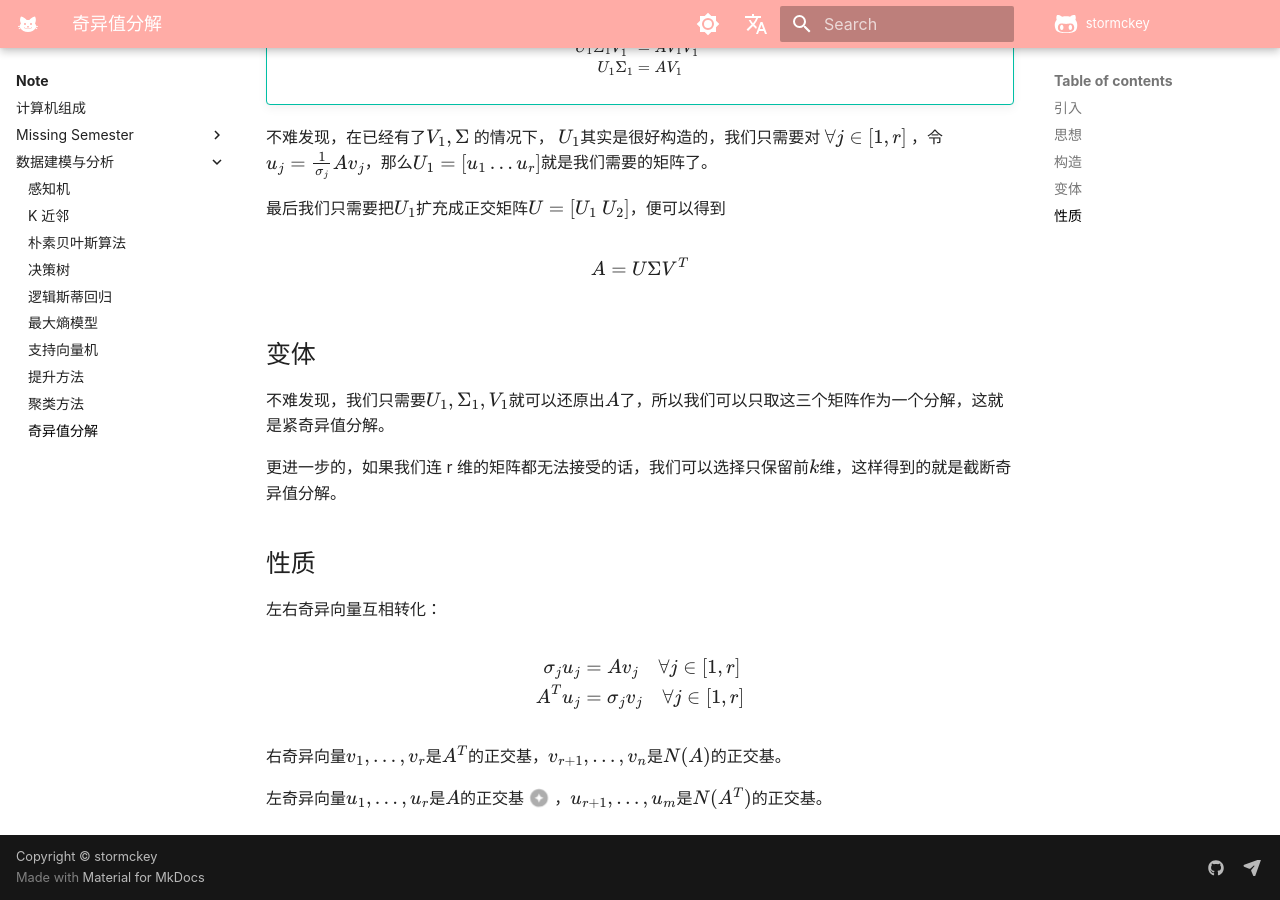
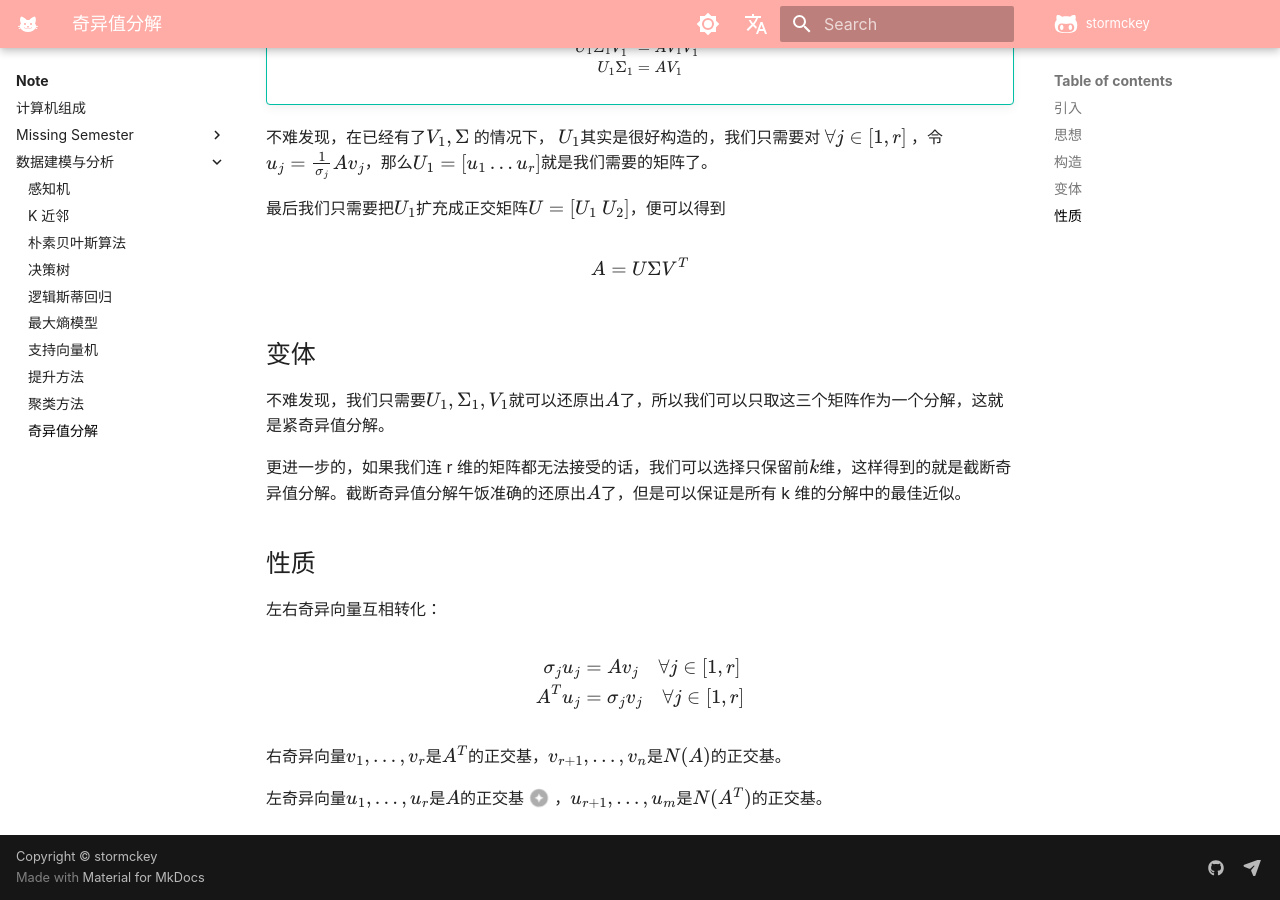
Before and after one commit to stormckey/stormckey.github.io, an MkDocs documentation site: the page built from docs/Note/Data Modeling/SVD.md, in a window 1280 px wide and 900 px high, scrolled down 2171 px. Built offline with MkDocs 1.6.1 and Material for MkDocs 9.7.7, drawn with Linux system fonts in a browser that asks for light colours; some web fonts are replaced; comment, search, counter and statistics services are not loaded; a style sheet for code colours, icons or effects is not loaded.

Commit message:
update SVD

```diff
--- a/docs/Note/Data Modeling/SVD.md
+++ b/docs/Note/Data Modeling/SVD.md
@@ -101,7 +101,7 @@ $$
 
 不难发现，我们只需要$U_1, \Sigma_1, V_1$就可以还原出$A$了，所以我们可以只取这三个矩阵作为一个分解，这就是紧奇异值分解。
 
-更进一步的，如果我们连 r 维的矩阵都无法接受的话，我们可以选择只保留前$k$维，这样得到的就是截断奇异值分解。
+更进一步的，如果我们连 r 维的矩阵都无法接受的话，我们可以选择只保留前$k$维，这样得到的就是截断奇异值分解。截断奇异值分解午饭准确的还原出$A$了，但是可以保证是所有 k 维的分解中的最佳近似。
 
 ## 性质
 
```
